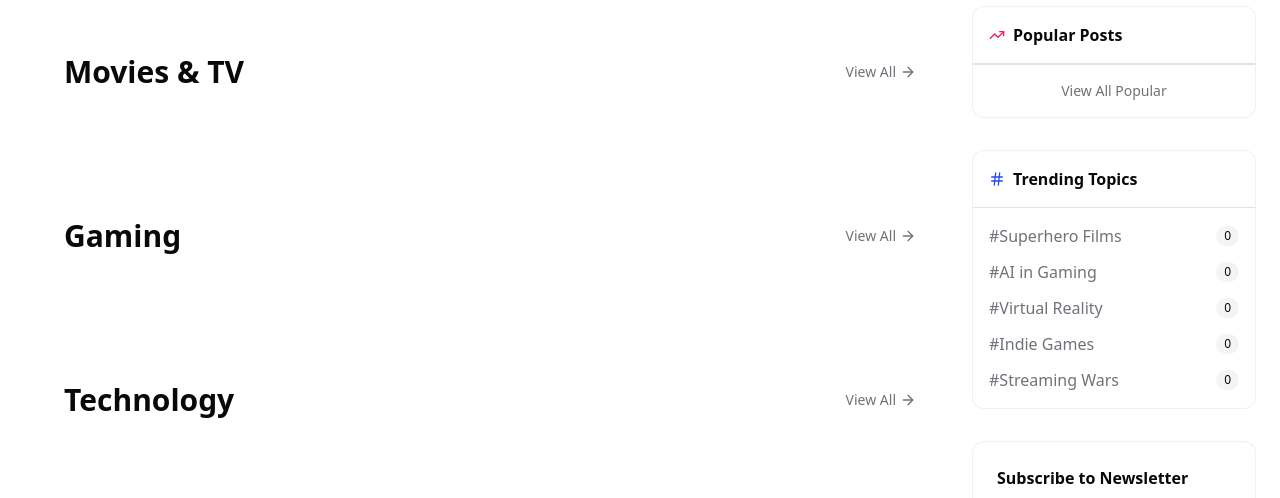
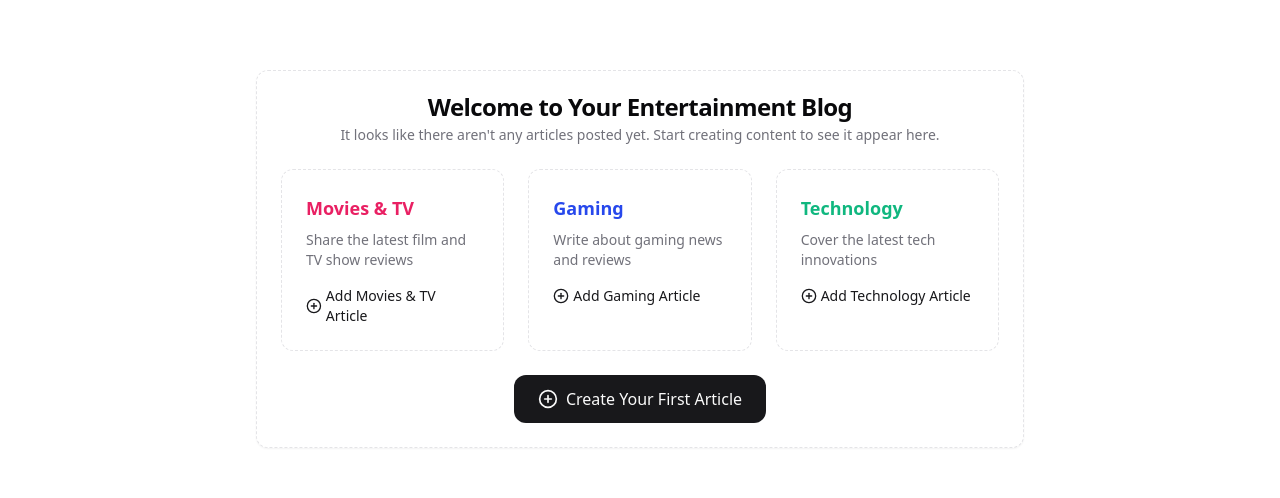
Before and after one commit to Aakashnath645/entertainment-hub-nexus, a React (Vite) app: page / in a window 1280 px wide. Shown: the part 674-1172 px from the top of the page. Built offline with nearby package versions, Linux system fonts and the light colour scheme.

Commit message:
Add homepage content
Populate the homepage with content, including category sections and popular posts.

```diff
--- a/src/components/home/CategorySection.tsx
+++ b/src/components/home/CategorySection.tsx
@@ -1,7 +1,7 @@
 
 import React from 'react';
 import { Link } from 'react-router-dom';
-import { ArrowRight } from 'lucide-react';
+import { ArrowRight, PlusCircle } from 'lucide-react';
 import { Post, Category } from '@/utils/mockData';
 import PostCard from '../posts/PostCard';
 import { cn } from '@/lib/utils';
@@ -35,6 +35,9 @@ const CategorySection: React.FC<CategorySectionProps> = ({
     }
   };
 
+  // Check if there are any posts in this category
+  const hasPosts = displayPosts.length > 0;
+
   return (
     <section className={cn("py-12", className)}>
       <div className="container px-6 mx-auto">
@@ -42,6 +45,7 @@ const CategorySection: React.FC<CategorySectionProps> = ({
           <h2 className={`text-2xl md:text-3xl font-bold pl-4 ${getCategoryColor(category)}`}>
             {title}
           </h2>
+          {hasPosts && (
             <Link
               to={`/category/${category}`}
               className="flex items-center text-sm font-medium text-muted-foreground hover:text-foreground transition-colors"
@@ -49,13 +53,27 @@ const CategorySection: React.FC<CategorySectionProps> = ({
               View All
               <ArrowRight className="ml-1 h-4 w-4" />
             </Link>
+          )}
         </div>
 
+        {hasPosts ? (
           <div className="grid grid-cols-1 md:grid-cols-2 lg:grid-cols-3 gap-6">
             {displayPosts.map((post) => (
               <PostCard key={post.id} post={post} />
             ))}
           </div>
+        ) : (
+          <div className="py-8 border border-dashed rounded-xl flex flex-col items-center justify-center">
+            <p className="text-muted-foreground mb-4">No articles in this category yet</p>
+            <Link
+              to={`/admin/posts?category=${category}`}
+              className="inline-flex items-center gap-2 px-4 py-2 bg-card rounded-lg hover:bg-accent transition-colors text-sm"
+            >
+              <PlusCircle className="h-4 w-4" />
+              Add {title} Article
+            </Link>
+          </div>
+        )}
       </div>
     </section>
   );
--- a/src/components/home/PopularPosts.tsx
+++ b/src/components/home/PopularPosts.tsx
@@ -1,7 +1,7 @@
 
 import React from 'react';
 import { Link } from 'react-router-dom';
-import { TrendingUp } from 'lucide-react';
+import { TrendingUp, PlusCircle } from 'lucide-react';
 import { Post } from '@/utils/mockData';
 import PostCard from '../posts/PostCard';
 import { cn } from '@/lib/utils';
@@ -14,6 +14,7 @@ interface PopularPostsProps {
 const PopularPosts: React.FC<PopularPostsProps> = ({ posts, className }) => {
   // Only show up to 5 popular posts
   const displayPosts = posts.slice(0, 5);
+  const hasPosts = displayPosts.length > 0;
 
   return (
     <div className={cn("bg-card border border-border/50 rounded-xl overflow-hidden", className)}>
@@ -22,6 +23,7 @@ const PopularPosts: React.FC<PopularPostsProps> = ({ posts, className }) => {
         <h3 className="font-semibold">Popular Posts</h3>
       </div>
 
+      {hasPosts ? (
         <div className="divide-y divide-border">
           {displayPosts.map((post, index) => (
             <div key={post.id} className="p-4">
@@ -32,7 +34,22 @@ const PopularPosts: React.FC<PopularPostsProps> = ({ posts, className }) => {
             </div>
           ))}
         </div>
+      ) : (
+        <div className="p-8 flex flex-col items-center justify-center text-center">
+          <p className="text-sm text-muted-foreground mb-4">
+            No popular posts yet. As readers engage with your content, the most viewed articles will appear here.
+          </p>
+          <Link
+            to="/admin/posts"
+            className="inline-flex items-center gap-2 px-4 py-2 bg-card rounded-lg hover:bg-accent transition-colors text-sm"
+          >
+            <PlusCircle className="h-4 w-4" />
+            Create Article
+          </Link>
+        </div>
+      )}
 
+      {hasPosts && (
         <div className="p-4 border-t border-border">
           <Link
             to="/popular"
@@ -41,6 +58,7 @@ const PopularPosts: React.FC<PopularPostsProps> = ({ posts, className }) => {
             View All Popular
           </Link>
         </div>
+      )}
     </div>
   );
 };
--- a/src/pages/Index.tsx
+++ b/src/pages/Index.tsx
@@ -8,8 +8,12 @@ import PopularPosts from '@/components/home/PopularPosts';
 import TrendingTopics from '@/components/home/TrendingTopics';
 import {
   getPostsByCategory,
-  getPopularPosts
+  getPopularPosts,
+  posts
 } from '@/utils/mockData';
+import { Link } from 'react-router-dom';
+import { Card, CardContent, CardDescription, CardFooter, CardHeader, CardTitle } from '@/components/ui/card';
+import { PlusCircle } from 'lucide-react';
 
 const Index: React.FC = () => {
   // Animation for elements when they enter viewport
@@ -36,6 +40,9 @@ const Index: React.FC = () => {
   const techPosts = getPostsByCategory('tech');
   const popularPosts = getPopularPosts();
 
+  // Check if there are any posts
+  const hasContent = posts.length > 0;
+
   return (
     <>
       <Navbar />
@@ -45,6 +52,8 @@ const Index: React.FC = () => {
 
         {/* Main content */}
         <div className="container mx-auto px-6 py-10">
+          {hasContent ? (
+            // Regular content when posts exist
             <div className="grid grid-cols-1 lg:grid-cols-4 gap-8">
               {/* Main content area - 3/4 width on large screens */}
               <div className="lg:col-span-3">
@@ -110,6 +119,49 @@ const Index: React.FC = () => {
                 </div>
               </div>
             </div>
+          ) : (
+            // Empty state when no posts exist
+            <div className="py-16">
+              <div className="max-w-3xl mx-auto">
+                <Card className="border-dashed animate-fade-in">
+                  <CardHeader>
+                    <CardTitle className="text-center">Welcome to Your Entertainment Blog</CardTitle>
+                    <CardDescription className="text-center">
+                      It looks like there aren't any articles posted yet. Start creating content to see it appear here.
+                    </CardDescription>
+                  </CardHeader>
+                  <CardContent>
+                    <div className="grid gap-6 md:grid-cols-2 lg:grid-cols-3">
+                      <CategoryEmptyCard
+                        title="Movies & TV"
+                        category="movie"
+                        description="Share the latest film and TV show reviews"
+                      />
+                      <CategoryEmptyCard
+                        title="Gaming"
+                        category="game"
+                        description="Write about gaming news and reviews"
+                      />
+                      <CategoryEmptyCard
+                        title="Technology"
+                        category="tech"
+                        description="Cover the latest tech innovations"
+                      />
+                    </div>
+                  </CardContent>
+                  <CardFooter className="flex justify-center">
+                    <Link
+                      to="/admin/posts"
+                      className="inline-flex items-center gap-2 bg-primary text-primary-foreground px-6 py-3 rounded-lg font-medium hover:bg-primary/90 transition-colors"
+                    >
+                      <PlusCircle className="h-5 w-5" />
+                      Create Your First Article
+                    </Link>
+                  </CardFooter>
+                </Card>
+              </div>
+            </div>
+          )}
         </div>
       </main>
       <Footer />
@@ -117,4 +169,42 @@ const Index: React.FC = () => {
   );
 };
 
+// Component for empty category cards
+const CategoryEmptyCard: React.FC<{
+  title: string;
+  category: string;
+  description: string;
+}> = ({ title, category, description }) => {
+  const getCategoryColor = (category: string) => {
+    switch (category) {
+      case 'movie':
+        return 'border-entertainment-movie text-entertainment-movie';
+      case 'game':
+        return 'border-entertainment-game text-entertainment-game';
+      case 'tech':
+        return 'border-entertainment-tech text-entertainment-tech';
+      default:
+        return 'border-primary text-primary';
+    }
+  };
+
+  return (
+    <div className="p-6 bg-card/50 rounded-xl border border-dashed hover:bg-card transition-colors">
+      <h3 className={`text-lg font-semibold mb-2 ${getCategoryColor(category)}`}>
+        {title}
+      </h3>
+      <p className="text-sm text-muted-foreground mb-4">
+        {description}
+      </p>
+      <Link
+        to={`/admin/posts?category=${category}`}
+        className="text-sm text-primary hover:underline inline-flex items-center gap-1"
+      >
+        <PlusCircle className="h-4 w-4" />
+        Add {title} Article
+      </Link>
+    </div>
+  );
+};
+
 export default Index;
```
Lines whose indentation alone changed are shown as unchanged.
